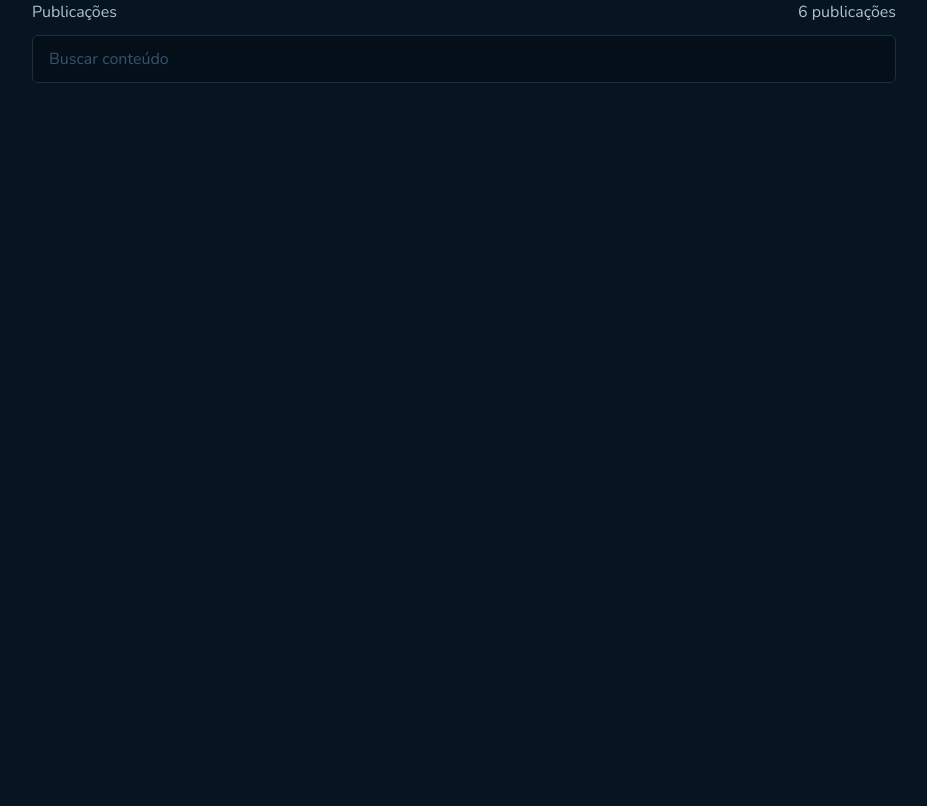
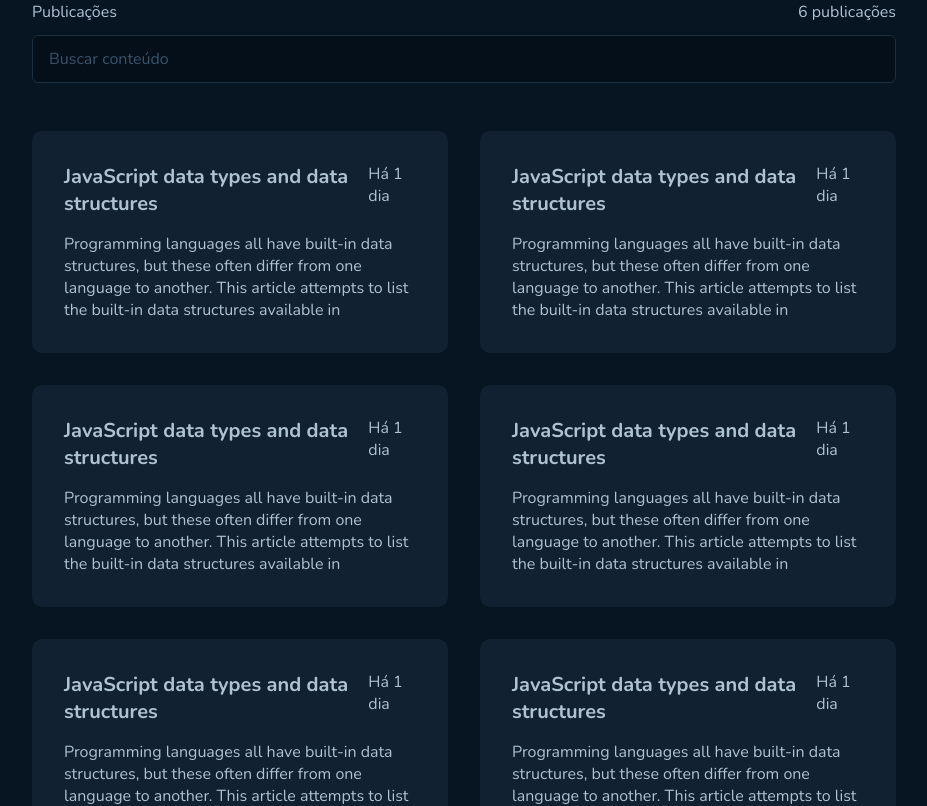
Before and after one commit to PedroMakengo/github-blog, a React (Vite) app: page / in a window 1280 px wide. Shown: the part 520-1326 px from the top of the page, without its empty margins (176-1103 px from the left). Before the commit the page ends 800 px from the top, so only its background shows below. Built offline with nearby package versions, Linux system fonts and the light colour scheme.

Commit message:
Trabalhando

```diff
--- a/src/layouts/DefaultLayout/styles.ts
+++ b/src/layouts/DefaultLayout/styles.ts
@@ -1,3 +1,5 @@
 import styled from 'styled-components'
 
-export const LayoutContainer = styled.div``
+export const LayoutContainer = styled.div`
+  margin-bottom: 10rem;
+`
--- a/src/pages/Home/components/Card/index.tsx
+++ b/src/pages/Home/components/Card/index.tsx
@@ -1,15 +1,17 @@
+import { CardContainer, HeaderCard } from './styles'
+
 export function Card() {
   return (
-    <div>
-      <div>
+    <CardContainer>
+      <HeaderCard>
         <h2>JavaScript data types and data structures</h2>
         <span>Há 1 dia</span>
-      </div>
+      </HeaderCard>
       <p>
         Programming languages all have built-in data structures, but these often
         differ from one language to another. This article attempts to list the
         built-in data structures available in
       </p>
-    </div>
+    </CardContainer>
   )
 }
--- a/src/pages/Home/components/Card/styles.ts
+++ b/src/pages/Home/components/Card/styles.ts
@@ -0,0 +1,19 @@
+import styled from 'styled-components'
+
+export const CardContainer = styled.div`
+  background: ${(props) => props.theme['base-post']};
+  padding: 32px;
+
+  border-radius: 10px;
+`
+
+export const HeaderCard = styled.div`
+  display: flex;
+  justify-content: space-between;
+
+  margin-bottom: 1rem;
+
+  h2 {
+    font-size: 20px;
+  }
+`
--- a/src/pages/Home/components/SearchInput/styles.ts
+++ b/src/pages/Home/components/SearchInput/styles.ts
@@ -24,3 +24,11 @@ export const ContentSearch = styled.div`
   display: flex;
   justify-content: space-between;
 `
+
+export const CardContainer = styled.div`
+  display: grid;
+  grid-template-columns: repeat(2, 1fr);
+  gap: 32px;
+
+  margin-top: 48px;
+`
--- a/src/pages/Home/index.tsx
+++ b/src/pages/Home/index.tsx
@@ -1,11 +1,20 @@
 import { Profile } from '../../components/Profile'
+import { Card } from './components/Card'
 import { SearchInput } from './components/SearchInput'
+import { CardContainer } from './components/SearchInput/styles'
+
+const cards = [1, 2, 3, 4, 1, 3, 2]
 
 export function Home() {
   return (
     <div className="container">
       <Profile />
       <SearchInput />
+      <CardContainer>
+        {cards.map((card, index) => {
+          return <Card key={index} />
+        })}
+      </CardContainer>
     </div>
   )
 }
```
